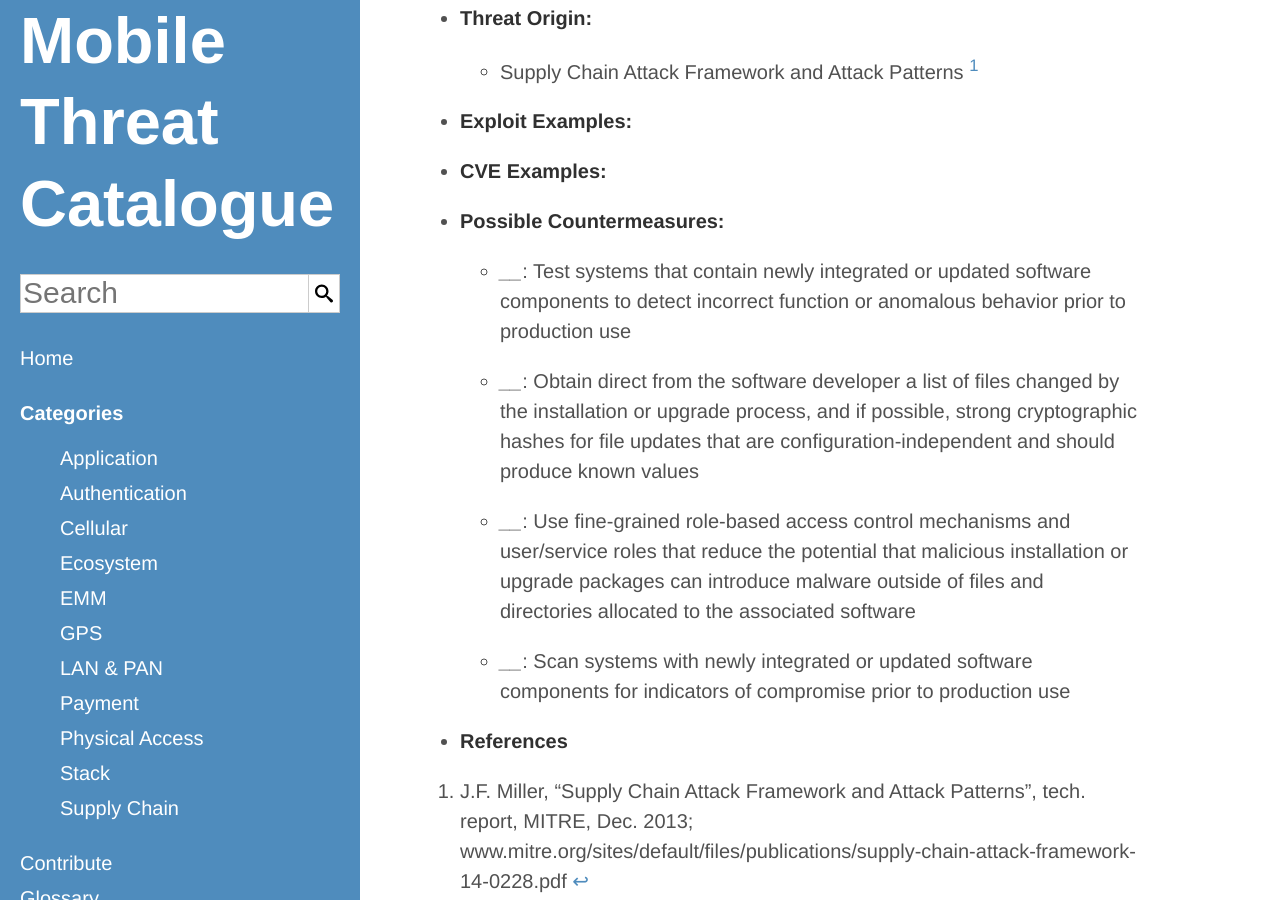
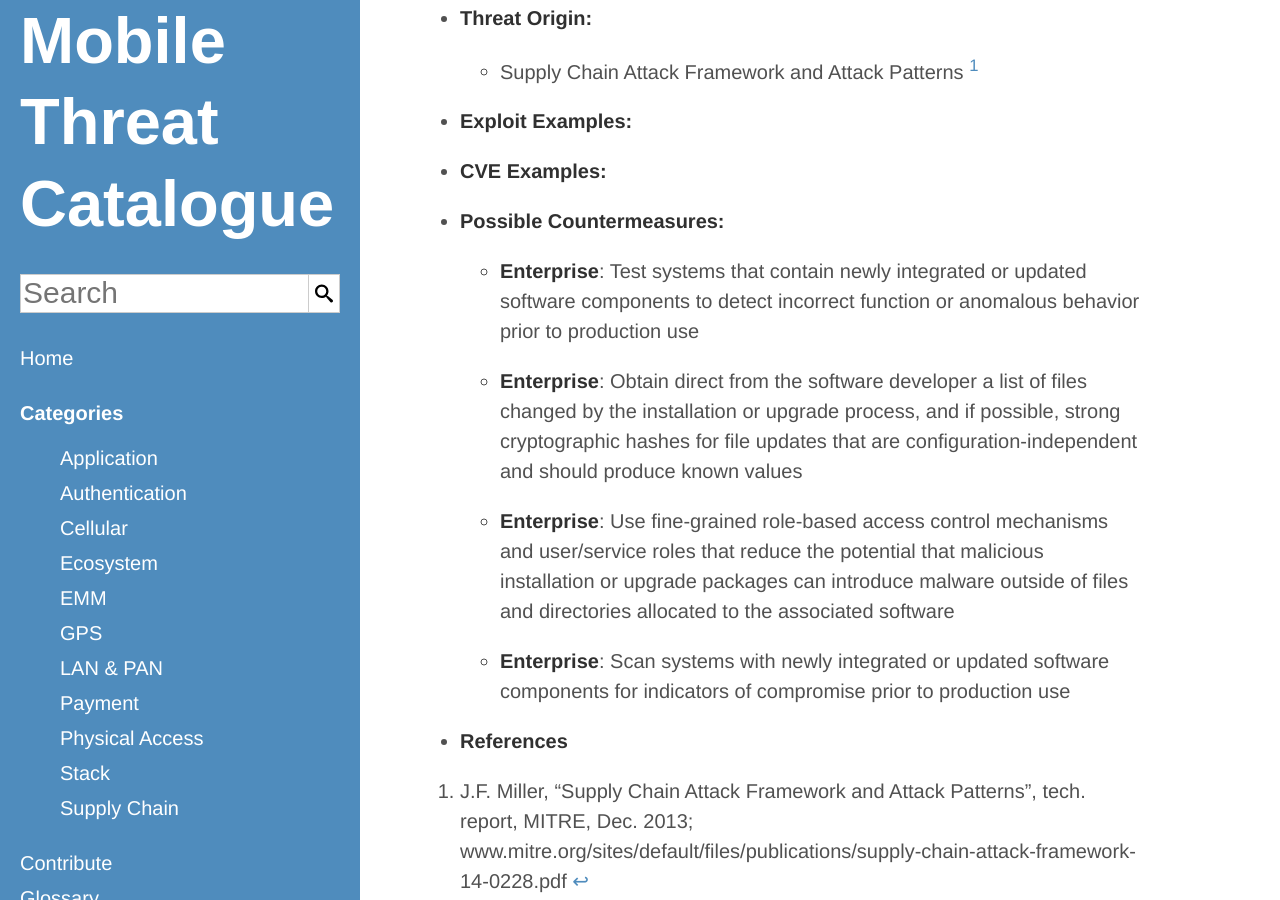
Before and after one commit to usnistgov/mobile-threat-catalogue, a Jekyll site: the page built from _supply-chain-threats/SPC-10.md, in a window 1280 px wide and 900 px high, scrolled down 494 px. Built offline with Jekyll 4.4.1, drawn with Linux system fonts in a browser that asks for light colours.

Commit message:
#13: added actors

```diff
--- a/_supply-chain-threats/SPC-10.md
+++ b/_supply-chain-threats/SPC-10.md
@@ -8,11 +8,11 @@
     CVEExample:
     PossibleCountermeasures:
         "Test systems that contain newly integrated or updated software components to detect incorrect function or anomalous behavior prior to production use":
-            -
+            - Enterprise
         "Obtain direct from the software developer a list of files changed by the installation or upgrade process, and if possible, strong cryptographic hashes for file updates that are configuration-independent and should produce known values":
-            -
+            - Enterprise
         "Use fine-grained role-based access control mechanisms and user/service roles that reduce the potential that malicious installation or upgrade packages can introduce malware outside of files and directories allocated to the associated software":
-            -
+            - Enterprise
         "Scan systems with newly integrated or updated software components for indicators of compromise prior to production use":
-            -
+            - Enterprise
 ---
```
